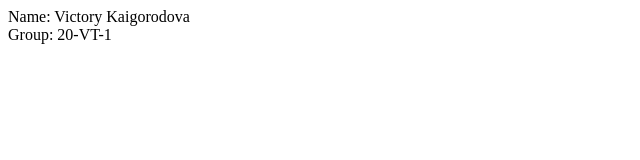
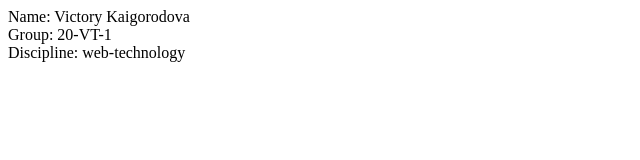
Before and after one commit to victory-kaigorodova/internet-technology-course, a plain HTML site: page index.html in a window 1280 px wide. Shown: the whole page, without its empty margins (0-640 px from the left). Drawn offline with Linux system fonts and the light colour scheme.

Commit message:
Added discipline

```diff
--- a/index.html
+++ b/index.html
@@ -13,5 +13,8 @@
     <div>
         Group: 20-VT-1
     </div>
+    <div>
+        Discipline: web-technology
+    </div>
 </body>
 </html>
```
